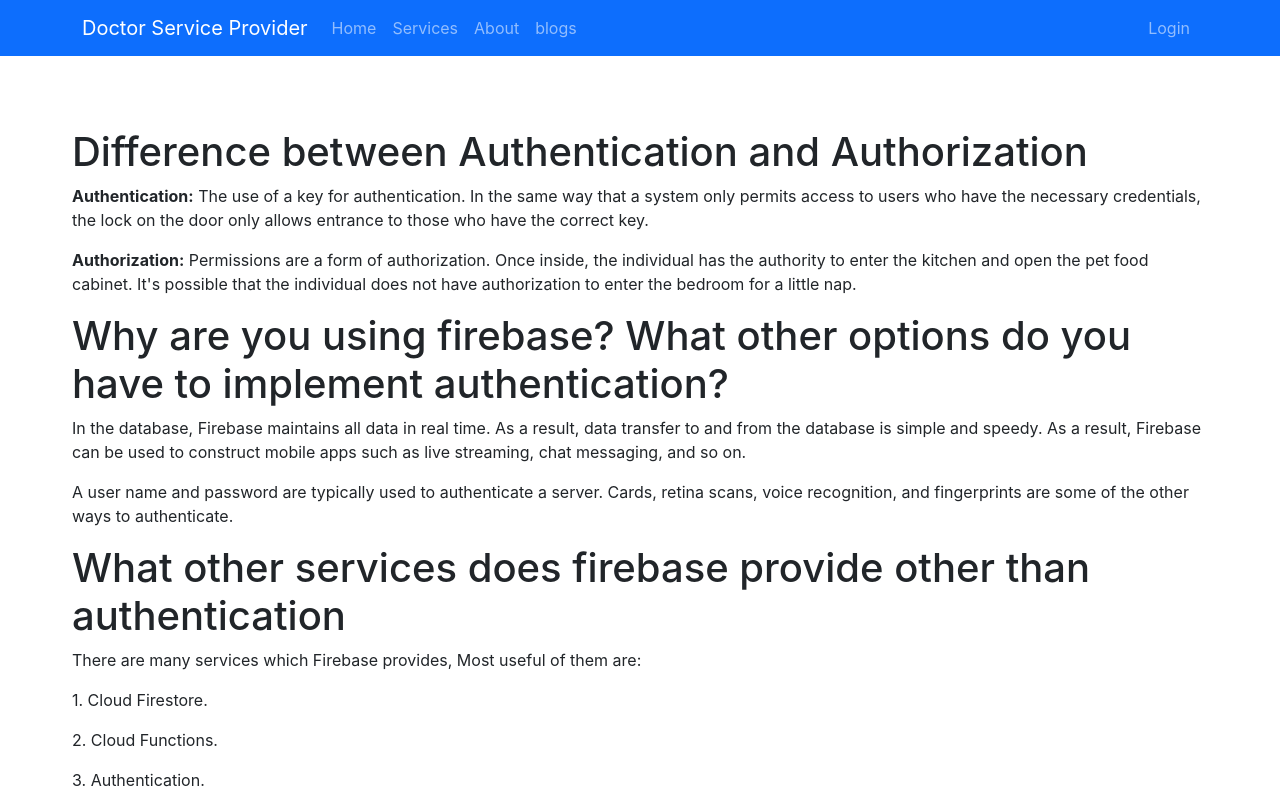
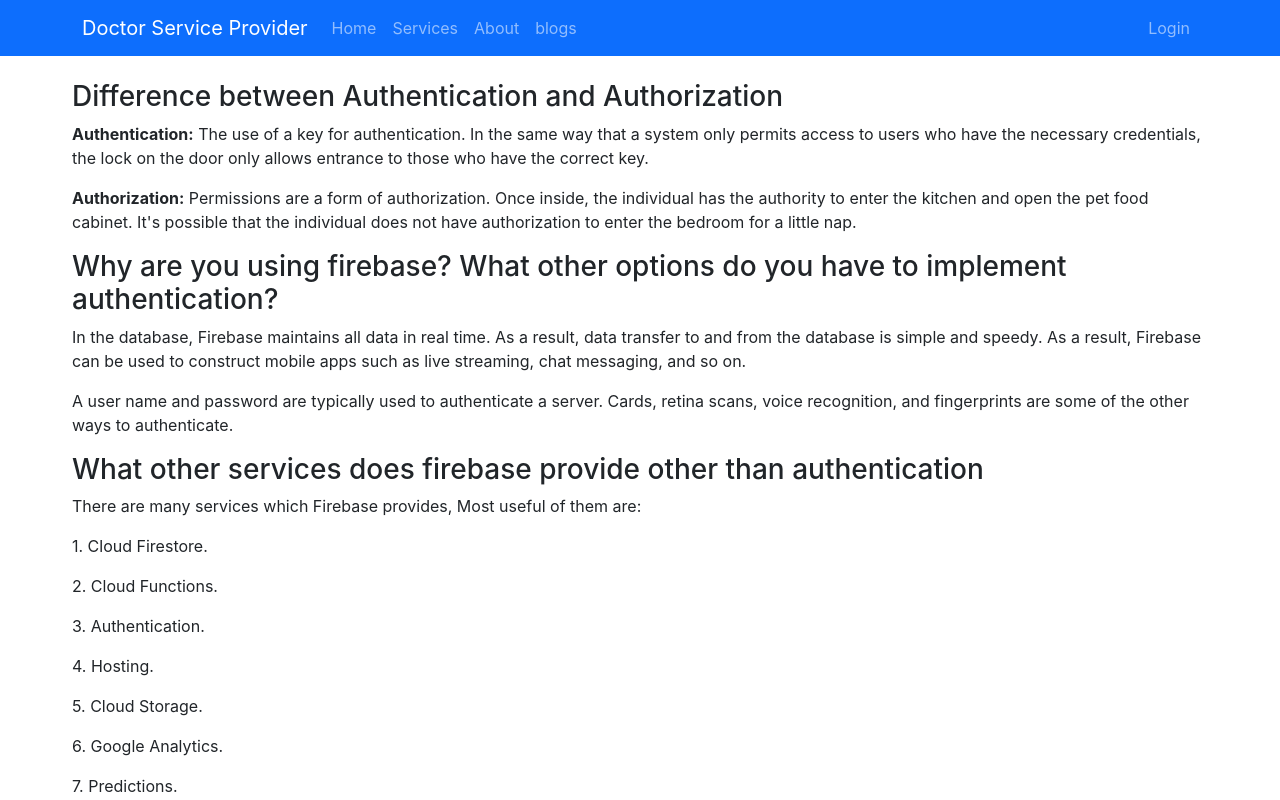
Before and after one commit to ARIF-630419/Doctor-Service-provider, a React (Create React App) app: page /blogs in a window 1280 px wide. Shown: the top 800 px of the page. Built offline with nearby package versions, Linux system fonts and the light colour scheme.

Commit message:
not found page added

```diff
--- a/src/App.js
+++ b/src/App.js
@@ -5,6 +5,7 @@ import About from './pages/About/About';
 import Blogs from './pages/Blogs/Blogs';
 import Header from './pages/Shared/Header/Header';
 import Footer from './pages/Shared/Footer/Footer';
+import NotFound from './pages/Shared/NotFound/NotFound';
 
 function App() {
   return (
@@ -16,6 +17,7 @@ function App() {
         <Route path='/about' element={<About></About>}
         ></Route>
         <Route path='/blogs' element={<Blogs></Blogs>}></Route>
+        <Route path='*' element={<NotFound></NotFound>}></Route>
       </Routes>
       <Footer></Footer>
     </div>
--- a/src/pages/Blogs/Blogs.js
+++ b/src/pages/Blogs/Blogs.js
@@ -2,18 +2,18 @@ import React from 'react';
 
 const Blogs = () => {
     return (
-        <div className='m-5 p-4 '>
-            <h1>Difference between Authentication and Authorization</h1>
+        <div className='mx-5 p-4 '>
+            <h3>Difference between Authentication and Authorization</h3>
             <p >
                 <span className='fw-bold'>Authentication:</span> The use of a key for authentication. In the same way that a system only permits access to users who have the necessary credentials, the lock on the door only allows entrance to those who have the correct key.
             </p>
             <p >
                 <span className='fw-bold'>Authorization:</span> Permissions are a form of authorization. Once inside, the individual has the authority to enter the kitchen and open the pet food cabinet. It's possible that the individual does not have authorization to enter the bedroom for a little nap.
             </p>
-            <h1>Why are you using firebase? What other options do you have to implement authentication?</h1>
+            <h3>Why are you using firebase? What other options do you have to implement authentication?</h3>
             <p>In the database, Firebase maintains all data in real time. As a result, data transfer to and from the database is simple and speedy. As a result, Firebase can be used to construct mobile apps such as live streaming, chat messaging, and so on.</p>
             <p>A user name and password are typically used to authenticate a server. Cards, retina scans, voice recognition, and fingerprints are some of the other ways to authenticate.</p>
-            <h1>What other services does firebase provide other than authentication</h1>
+            <h3>What other services does firebase provide other than authentication</h3>
             <p> There are many services which Firebase provides, Most useful of them are:
             </p>
             <p>1. Cloud Firestore.</p>
--- /dev/null
+++ b/src/pages/Shared/NotFound/NotFound.js
@@ -0,0 +1,12 @@
+import React from 'react';
+
+const NotFound = () => {
+    return (
+        <div>
+            <h1 className='text-danger text-center m-2'>404 Not Found</h1>
+            <h2 className='text-primary text-center'>The page you are looking for is not available.</h2>
+        </div>
+    );
+};
+
+export default NotFound;
```
